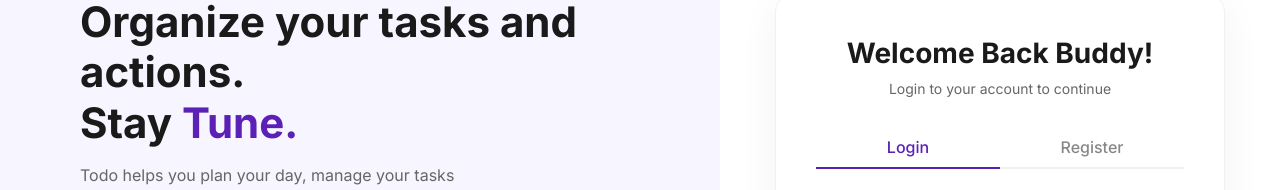
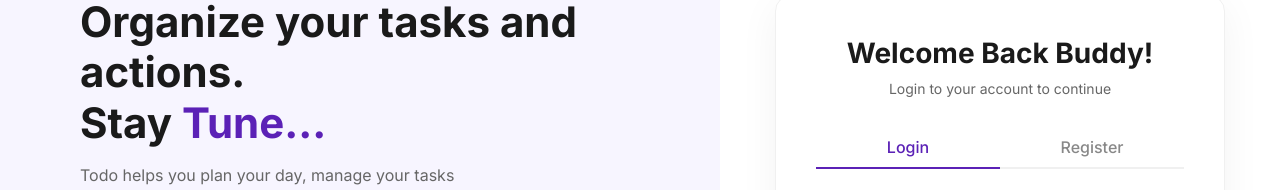
Before and after one commit to MuhammadShifan/todo, a React app in the folder frontend/: page / in a window 1280 px wide. Shown: the part 142-332 px from the top of the page. Built offline with nearby package versions, Linux system fonts and the light colour scheme; the HTML template or start-up script is replaced by a standard one.

Commit message:
Testing fully automated CI/CD pipeline

```diff
--- a/frontend/src/App.jsx
+++ b/frontend/src/App.jsx
@@ -131,7 +131,7 @@ function App() {
 
         <h1 className="hero-text">
           Organize your tasks and actions.<br />
-          Stay <span className="highlight">Tune.</span>
+          Stay <span className="highlight">Tune...</span>
         </h1>
         <p className="hero-subtext">
           Todo helps you plan your day, manage your tasks and get things done efficiently.
```
